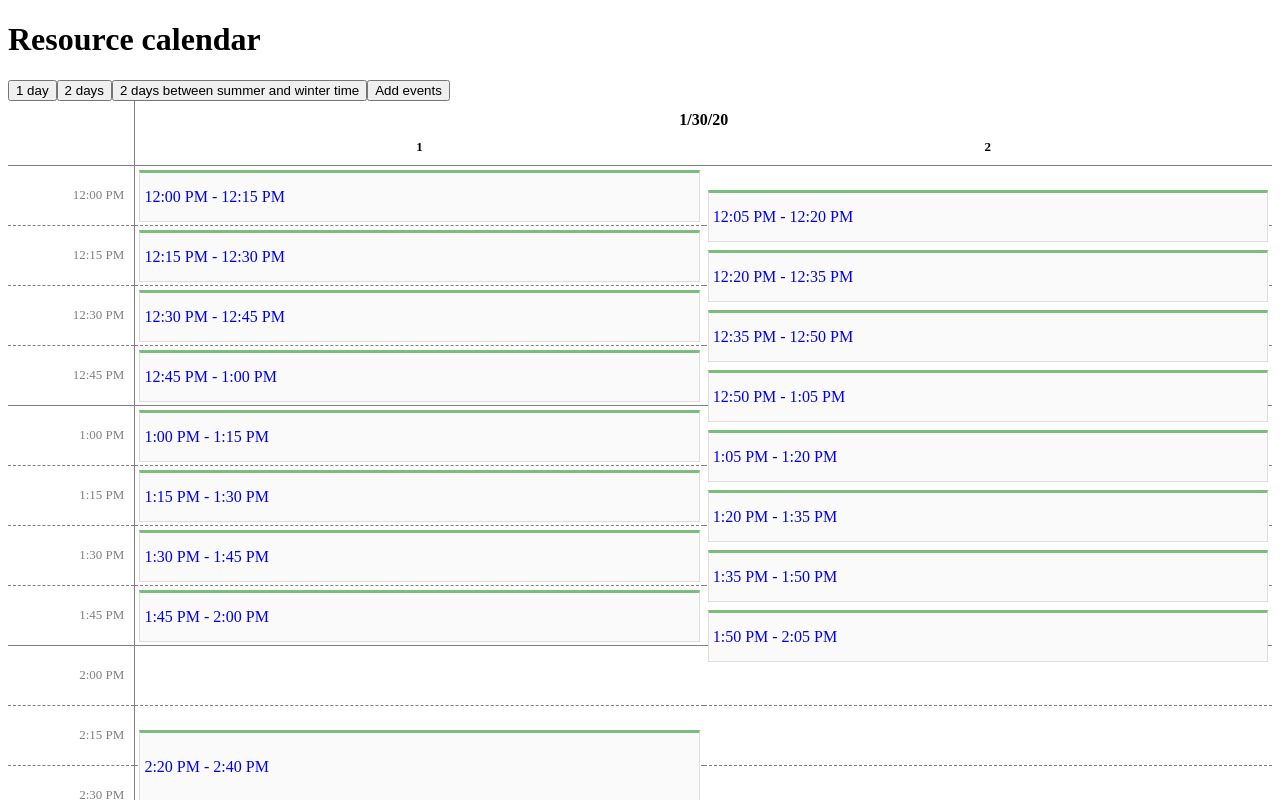
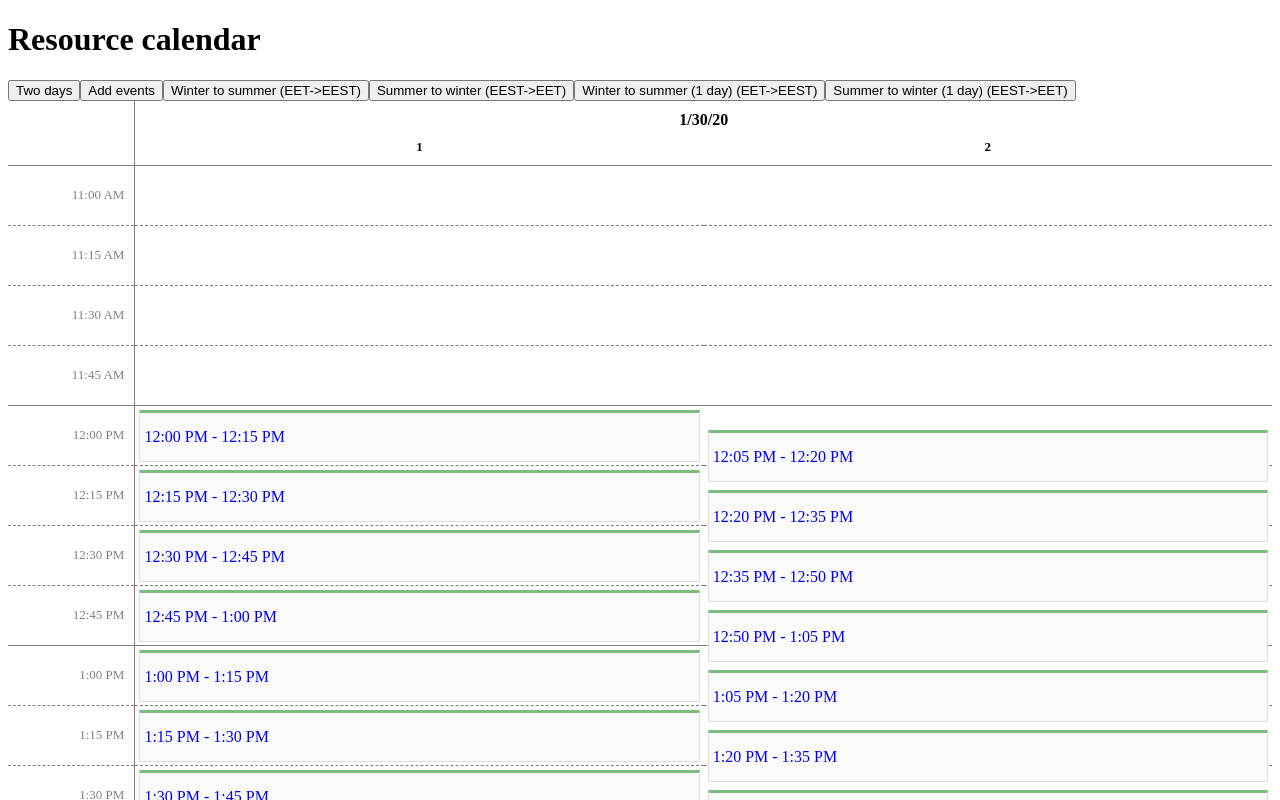
Before and after one commit to by-pinja/ngx-resource-calendar, an Angular app: page / in a window 1280 px wide. Shown: the top 800 px of the page. Built offline with nearby package versions, Linux system fonts and the light colour scheme.

Commit message:
Helper methods and scenarios for calendar demo

```diff
--- a/projects/demo/src/app/app.component.html
+++ b/projects/demo/src/app/app.component.html
@@ -1,16 +1,11 @@
 <h1>Resource calendar</h1>
-<button (click)="setDay()">1 day</button>
-<button (click)="setDays()">2 days</button>
-<button (click)="setSummerWinterTimeChangeDays()">
-  2 days between summer and winter time
-</button>
-<button (click)="addEvents()">Add events</button>
+<button *ngFor="let scenario of scenarios" (click)="scenario.method()">{{scenario.name}}</button>
 <div>
   <pinja-resource-calendar
     [dates]="dates"
     [events]="events"
-    [startHour]="12"
-    [endHour]="14"
+    [startHour]="startHour"
+    [endHour]="endHour"
     [slotDurationInMinutes]="15"
     [slotTemplate]="slotTemplate"
     [eventTemplate]="eventTemplate"
--- a/projects/demo/src/app/app.component.ts
+++ b/projects/demo/src/app/app.component.ts
@@ -12,12 +12,135 @@ import {
 export class AppComponent implements OnInit {
   public dates: DayModel[] = [];
   public events: EventModel[] = [];
+  public startHour = 12;
+  public endHour = 14;
+  public scenarios = [
+    {
+      name: 'Two days',
+      method: () => this.setDays(),
+    },
+    {
+      name: 'Add events',
+      method: () => this.addEvents(),
+    },
+    {
+      name: 'Winter to summer (EET->EEST)',
+      method: () => this.setWinter2summer(false),
+    },
+    {
+      name: 'Summer to winter (EEST->EET)',
+      method: () => this.setSummer2winter(false),
+    },
+    {
+      name: 'Winter to summer (1 day) (EET->EEST)',
+      method: () => this.setWinter2summer(true),
+    },
+    {
+      name: 'Summer to winter (1 day) (EEST->EET)',
+      method: () => this.setSummer2winter(true),
+    },
+  ];
 
   public ngOnInit() {
     this.setDay();
   }
 
+  public setWinter2summer(singleDay: boolean) {
+    this.startHour = 0;
+    this.endHour = 23;
+    let dayCount = 1;
+
+    // DST activates in last sunday of March.
+    const targetDate = this.getLastSunday(2);
+
+    if (!singleDay) {
+      dayCount = 3;
+      targetDate.setDate(targetDate.getDate() - 1);
+    }
+
+    this.dates = [...this.generateDays(targetDate, dayCount)];
+  }
+
+  public setSummer2winter(singleDay: boolean) {
+    this.startHour = 0;
+    this.endHour = 23;
+    let dayCount = 1;
+
+    // DST activates in last sunday of March.
+    const targetDate = this.getLastSunday(9);
+
+    if (!singleDay) {
+      dayCount = 3;
+      targetDate.setDate(targetDate.getDate() - 1);
+    }
+
+    this.dates = [...this.generateDays(targetDate, dayCount)];
+  }
+
+  public generateDays(targetDate: Date, dayCount: number) {
+    const dates = [];
+
+    for (let i = 0; i < dayCount; i++) {
+      const date = new Date(targetDate);
+      date.setDate(date.getDate() + i);
+
+      dates.push({
+        day: date,
+        resources: [
+          {
+            resourceNumber: 1,
+            slots: [...this.generateSlots(date)],
+          },
+        ],
+      });
+    }
+
+    return dates;
+  }
+
+  private generateSlots(date: Date): any[] {
+    const slots = [];
+    let currentDate = new Date(date.getTime());
+
+    while (currentDate.getDay() === date.getDay()) {
+      const startTime = new Date(currentDate.getTime());
+      const endTime = new Date(currentDate.getTime());
+      endTime.setMinutes(endTime.getMinutes() + 15);
+
+      const slot = { startTime, endTime };
+      slots.push(slot);
+
+      currentDate.setMinutes(currentDate.getMinutes() + 15);
+    }
+
+    return slots;
+}
+
+  public convertTimeToTimezone(date: Date, timeZone: string): string {
+    const options: Intl.DateTimeFormatOptions = {
+      timeZone,
+      hour: 'numeric',
+      minute: 'numeric',
+      second: 'numeric',
+    };
+    const formatter = new Intl.DateTimeFormat(['fi'], options);
+    return formatter.format(date);
+  }
+
+  public convertDayToTimezone(date: Date, timeZone: string): string {
+    const options: Intl.DateTimeFormatOptions = {
+      timeZone,
+      month: 'numeric',
+      day: 'numeric',
+    };
+    const formatter = new Intl.DateTimeFormat(['fi'], options);
+    return formatter.format(date);
+  }
+
   public setDay() {
+    this.startHour = 11;
+    this.endHour = 15;
+
     this.dates = [
       {
         day: new Date('2020-01-30 00:00:00'),
@@ -114,6 +237,8 @@ export class AppComponent implements OnInit {
   }
 
   public setDays() {
+    this.startHour = 11;
+    this.endHour = 15;
     this.setDay();
 
     this.dates.push({
@@ -160,103 +285,6 @@ export class AppComponent implements OnInit {
     });
   }
 
-  public setSummerWinterTimeChangeDays() {
-    this.dates = [
-      {
-        day: new Date('2022-10-29 00:00:00'),
-        resources: [
-          {
-            resourceNumber: 1,
-            slots: [
-              {
-                startTime: new Date('2022-10-29 12:00:00'),
-                endTime: new Date('2022-10-29 12:15:00'),
-              },
-              {
-                startTime: new Date('2022-10-29 12:15:00'),
-                endTime: new Date('2022-10-29 12:30:00'),
-              },
-              {
-                startTime: new Date('2022-10-29 12:30:00'),
-                endTime: new Date('2022-10-29 12:45:00'),
-              },
-              {
-                startTime: new Date('2022-10-29 12:45:00'),
-                endTime: new Date('2022-10-29 13:00:00'),
-              },
-              {
-                startTime: new Date('2022-10-29 13:00:00'),
-                endTime: new Date('2022-10-29 13:15:00'),
-              },
-              {
-                startTime: new Date('2022-10-29 13:15:00'),
-                endTime: new Date('2022-10-29 13:30:00'),
-              },
-              {
-                startTime: new Date('2022-10-29 13:30:00'),
-                endTime: new Date('2022-10-29 13:45:00'),
-              },
-              {
-                startTime: new Date('2022-10-29 13:45:00'),
-                endTime: new Date('2022-10-29 14:00:00'),
-              },
-              {
-                startTime: new Date('2022-10-29 14:20:00'),
-                endTime: new Date('2022-10-29 14:40:00'),
-              },
-              {
-                startTime: new Date('2022-10-29 14:40:00'),
-                endTime: new Date('2022-10-29 15:00:00'),
-              },
-            ],
-          },
-        ],
-      },
-      {
-        day: new Date('2022-10-30 00:00:00'),
-        resources: [
-          {
-            resourceNumber: 1,
-            slots: [
-              {
-                startTime: new Date('2022-10-30 12:00:00'),
-                endTime: new Date('2022-10-30 12:15:00'),
-              },
-              {
-                startTime: new Date('2022-10-30 12:15:00'),
-                endTime: new Date('2022-10-30 12:30:00'),
-              },
-              {
-                startTime: new Date('2022-10-30 12:30:00'),
-                endTime: new Date('2022-10-30 12:45:00'),
-              },
-              {
-                startTime: new Date('2022-10-30 12:45:00'),
-                endTime: new Date('2022-10-30 13:00:00'),
-              },
-              {
-                startTime: new Date('2022-10-30 13:00:00'),
-                endTime: new Date('2022-10-30 13:15:00'),
-              },
-              {
-                startTime: new Date('2022-10-30 13:15:00'),
-                endTime: new Date('2022-10-30 13:30:00'),
-              },
-              {
-                startTime: new Date('2022-10-30 13:30:00'),
-                endTime: new Date('2022-10-30 13:45:00'),
-              },
-              {
-                startTime: new Date('2022-10-30 13:45:00'),
-                endTime: new Date('2022-10-30 14:00:00'),
-              },
-            ],
-          },
-        ],
-      },
-    ];
-  }
-
   public addEvents() {
     this.events = [
       {
@@ -292,4 +320,36 @@ export class AppComponent implements OnInit {
       },
     ];
   }
+
+  /**
+   * Calculates the last sunday for given month.
+   * Please note that the months are zero-based, January being 0.
+   * @param month Target month
+   * @private
+   */
+  private getLastSunday(month): Date {
+    const now = new Date();
+
+    // Create a Date object for the first day of the next month
+    const firstDayOfNextMonth = new Date(now.getFullYear(), month + 1, 1);
+
+    // Set the date to the last day of the current month
+    const lastDayOfCurrentMonth = new Date(firstDayOfNextMonth.getTime() - 1);
+
+    // Calculate the difference in days between the last day and its day of the week
+    const dayOfWeek = lastDayOfCurrentMonth.getDay();
+    const daysUntilLastSunday = (dayOfWeek + 7) % 7;
+
+    // Calculate the date of the last Sunday by subtracting the days until the last Sunday
+    const lastSunday = new Date(lastDayOfCurrentMonth);
+    lastSunday.setDate(lastSunday.getDate() - daysUntilLastSunday);
+
+    // Set time component to 00:00:00.000
+    lastSunday.setHours(0);
+    lastSunday.setMinutes(0);
+    lastSunday.setSeconds(0);
+    lastSunday.setMilliseconds(0);
+
+    return lastSunday;
+  }
 }
```
